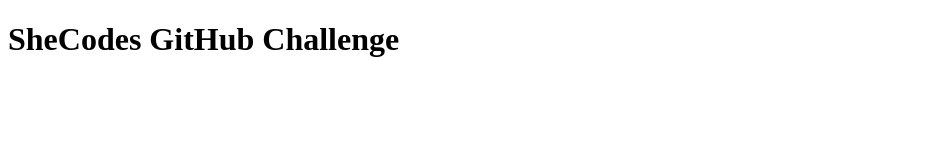
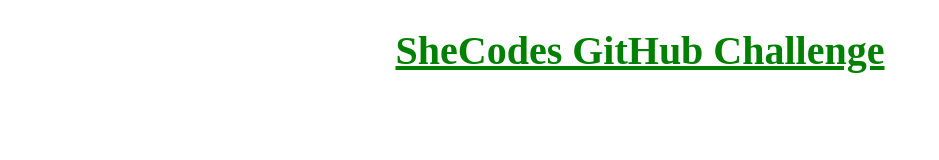
Before and after one commit to fazilanasib/shecodesplus-challenge, a plain HTML site: page index.html in a window 1280 px wide. Shown: the whole page, without its empty margins (0-939 px from the left). Drawn offline with Linux system fonts and the light colour scheme.

Commit message:
added style.css to html file

```diff
--- a/index.html
+++ b/index.html
@@ -5,6 +5,7 @@
     <meta http-equiv="X-UA-Compatible" content="IE=edge" />
     <meta name="viewport" content="width=>, initial-scale=1.0" />
     <title>SheCodes Github Challenge</title>
+    <link rel="stylesheet" href="style.css" />
   </head>
   <body>
     <h1>SheCodes GitHub Challenge</h1>
--- a/style.css
+++ b/style.css
@@ -1,5 +1,6 @@
 h1 {
-  font-size: 18px;
+  font-size: 40px;
   color: green;
   text-decoration: underline;
+  text-align: center;
 }
```
